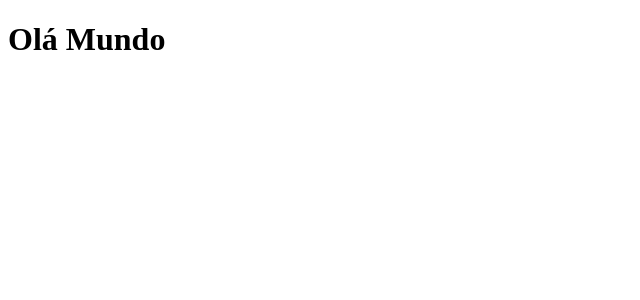
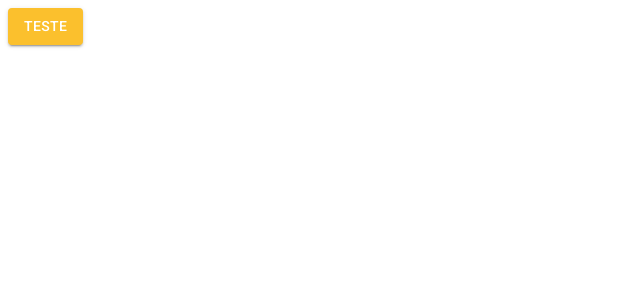
Before and after one commit to aryelzx/projetocurso, a React (Vite) app: page /pagina-inicial in a window 1280 px wide. Shown: the top 300 px of the page, without its empty margins (0-640 px from the left). Built offline with nearby package versions, Linux system fonts and the light colour scheme.

Commit message:
feat: add theme e provider mui

```diff
--- a/src/App.tsx
+++ b/src/App.tsx
@@ -1,10 +1,14 @@
-import { BrowserRouter } from "react-router-dom"
-import { AppRoutes } from "./routes"
+import { BrowserRouter } from "react-router-dom";
+import { AppRoutes } from "./routes";
+import { ThemeProvider } from "@mui/material";
+import { LightTheme } from "./shared/themes";
 
 export const App = () => {
   return (
-    <BrowserRouter>
-      <AppRoutes />
-    </BrowserRouter>
-  )
-}
+    <ThemeProvider theme={LightTheme}>
+      <BrowserRouter>
+        <AppRoutes />
+      </BrowserRouter>
+    </ThemeProvider>
+  );
+};
--- a/src/routes/index.tsx
+++ b/src/routes/index.tsx
@@ -1,8 +1,9 @@
 import {Routes, Route, Navigate} from 'react-router-dom';
+import {Button} from '@mui/material';
 export const AppRoutes = () => {
   return(
     <Routes>
-      <Route path="/pagina-inicial" element={<h1>Olá Mundo</h1>} />
+      <Route path="/pagina-inicial" element={<Button variant='contained' color='primary'>Teste</Button>} />
 
       <Route path="*" element={<Navigate to="/pagina-inicial"/>} />
     </Routes>
--- /dev/null
+++ b/src/shared/themes/Light.ts
@@ -0,0 +1,23 @@
+import {createTheme} from '@mui/material'
+import { cyan, yellow } from '@mui/material/colors';
+
+export const LightTheme = createTheme({
+  palette: {
+    primary: {
+      main: yellow[700],
+      dark: yellow[800],
+      light: yellow[500],
+      contrastText: "#ffffff",
+    },
+    secondary: {
+      main: cyan[500],
+      dark: cyan[400],
+      light: cyan[300],
+      contrastText: "#ffffff",
+    },
+    background: {
+      default: "#f7f6f3",
+      paper: "#ffffff",
+    },
+  }
+});
--- a/src/shared/themes/index.ts
+++ b/src/shared/themes/index.ts
@@ -1 +1 @@
-export {};
+export * from './Light';
```
